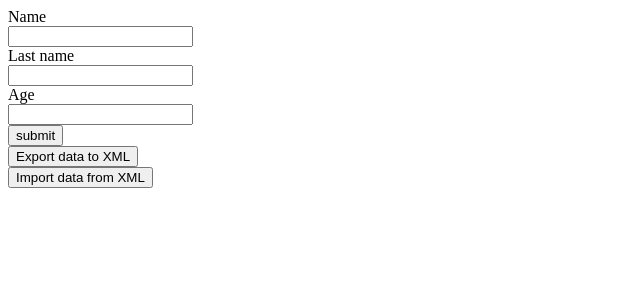
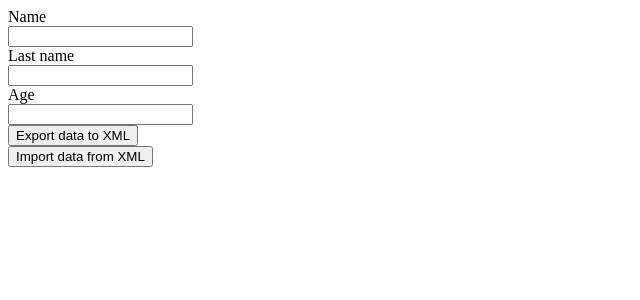
Before and after one commit to Aliaksandr-razumovich/Learning, a PHP site: page / in a window 1280 px wide. Shown: the top 300 px of the page, without its empty margins (0-640 px from the left). Run offline with PHP 8.4, Linux system fonts and the light colour scheme.

Commit message:
Update xml/index.php

```diff
--- a/xml/index.php
+++ b/xml/index.php
@@ -13,7 +13,6 @@
 		 <div><input type = 'text' name = 'last_name' id = 'last_name'></div>
 		 <div>Age</div>
 		 <div><input type = 'text' name = 'age' id = 'age'></div>
-		 <div><input type = 'submit' value = 'submit'></div>
 		 <div><input type = 'button' id = 'button1' value = 'Export data to XML'></div>
 		 <div><input type = 'button' id = 'button2' value = 'Import data from XML'></div>
 	  </form>
```
